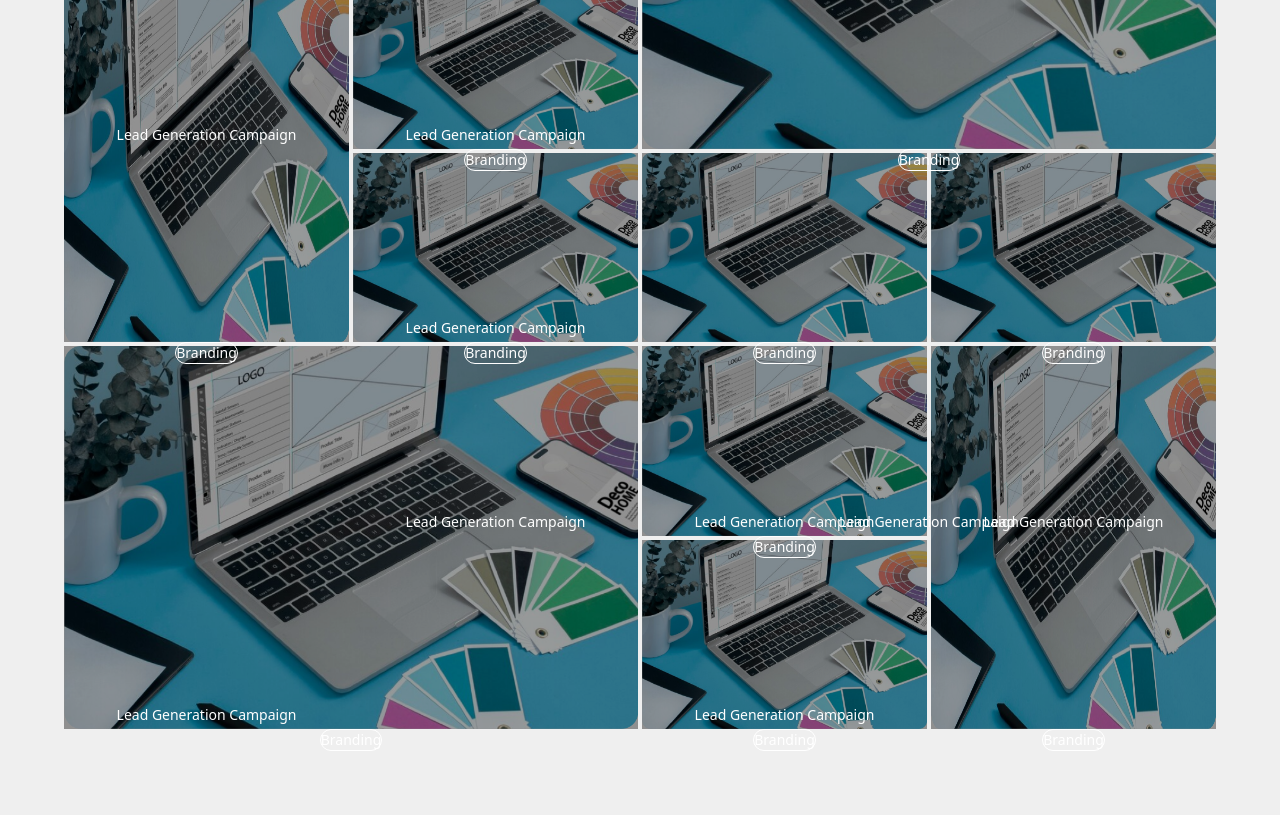
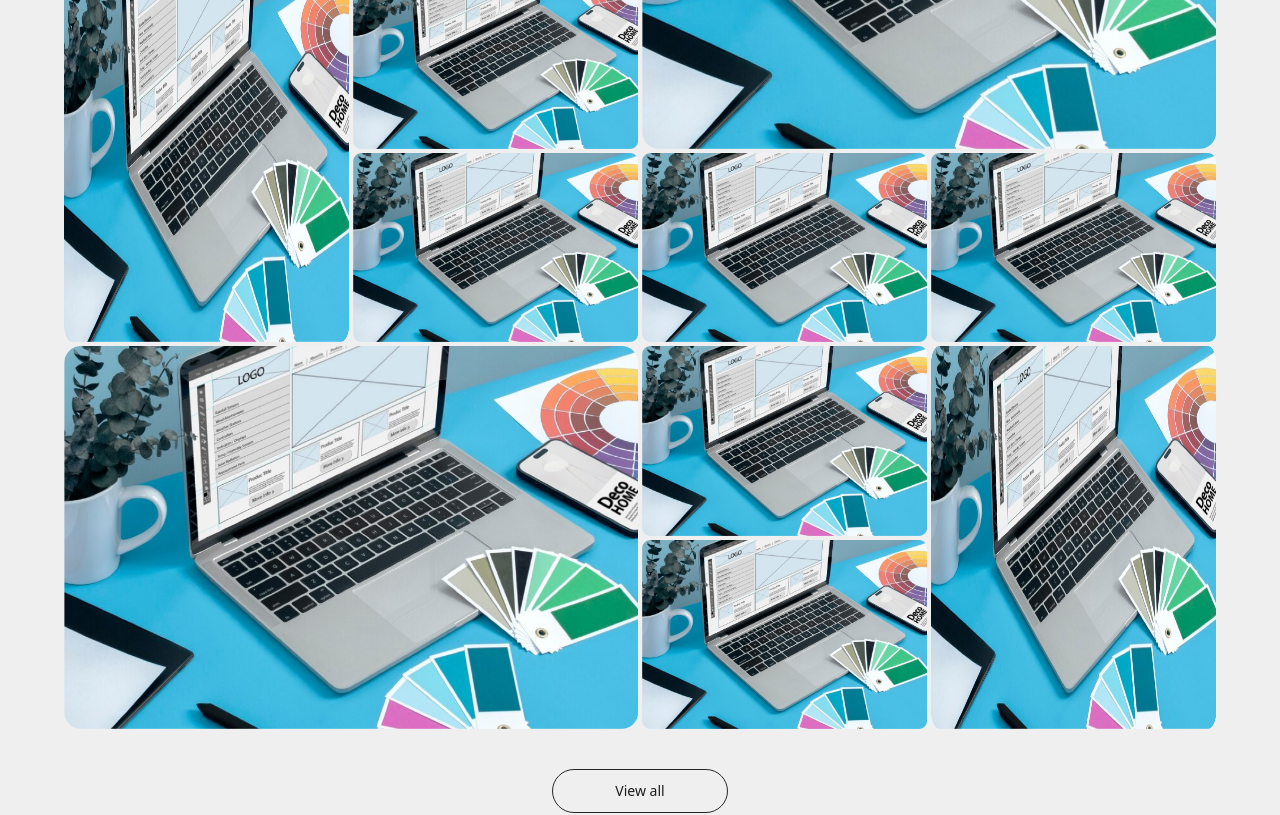
Before and after one commit to Prajjwal22/portfolio-million-pixels, a Next.js app: page /portfolio in a window 1280 px wide. Shown: the part 840-1655 px from the top of the page. Built offline with nearby package versions, Linux system fonts and the light colour scheme.

Commit message:
portfolio grid

```diff
--- a/components/Portfolio/Card.tsx
+++ b/components/Portfolio/Card.tsx
@@ -3,13 +3,20 @@ import React from "react";
 
 export default function Card() {
   return (
-    <div className="portfolio-card min-w-60 h-full min-h-40 rounded-lg relative">
-      <Image className="w-full h-full cover" src="/word1.png" alt="my work" width={500} height={500} clas />
-      <div  className="flex flex-col gap-5 text-white text-sm absolute z-50 items-center justify-between w-full h-full  ">
-        <span className="rounded-full border border-white">Branding</span>
-        <span className="font-bol">Lead Generation Campaign</span>
+    <div className="portfolio-card min-w-60 h-full min-h-40 rounded-lg relative group transition-all duration-200 cursor-pointer">
+      <Image
+        className="w-full h-full cover"
+        src="/word1.png"
+        alt="my work"
+        width={500}
+        height={500}
+      />
+      <span className="absolute top-0 transition-all duration-200 left-0 h-full w-full bg-black opacity-40 z-10 hidden peer-hover:block group-hover:block"></span>
+
+      <div className="flex flex-col gap-5 text-white absolute left-0 top-0 z-50 items-center opacity-0 group-hover:opacity-100 justify-center w-full h-full  transition-all duration-200 ">
+        <span className="rounded-full border border-white px-4 py-2">Branding</span>
+        <span className="font-bold">Lead Generation Campaign</span>
       </div>
-      <span className="absolute top-0 left-0 h-full w-full bg-black opacity-40 z-10"></span>
     </div>
   );
 }
--- a/components/Portfolio/Grid.tsx
+++ b/components/Portfolio/Grid.tsx
@@ -1,14 +1,18 @@
 import React from "react";
 import Card from "./Card";
+import Button from "../Button";
 
 export default function Grid() {
   return (
     <section className="relative z-50 flex items-center justify-center">
-      <div className="max-w-6xl">
-        <div className="grid grid-cols-4 gap-1 portfolio-grid ">
+      <div className="max-w-6xl flex flex-col items-center justify-center">
+        <div className="grid grid-cols-4 gap-1 portfolio-grid mb-10">
           <Card /> <Card /> <Card /> <Card /> <Card />
-          <Card /> <Card /> <Card /> <Card /> <Card /><Card /><Card />
+          <Card /> <Card /> <Card /> <Card /> <Card />
+          <Card />
+          <Card />
         </div>
+          <Button variant="Outlined" title="View all" />
       </div>
     </section>
   );
```
